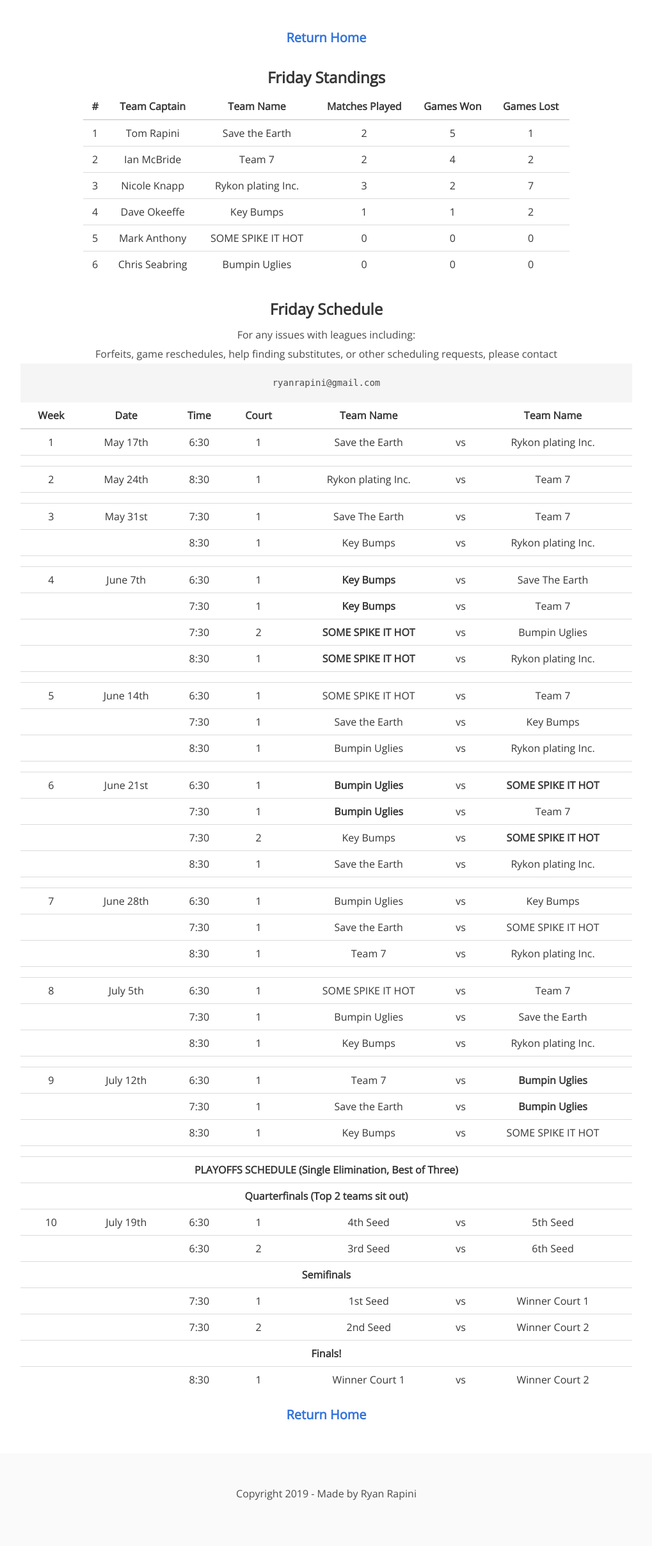
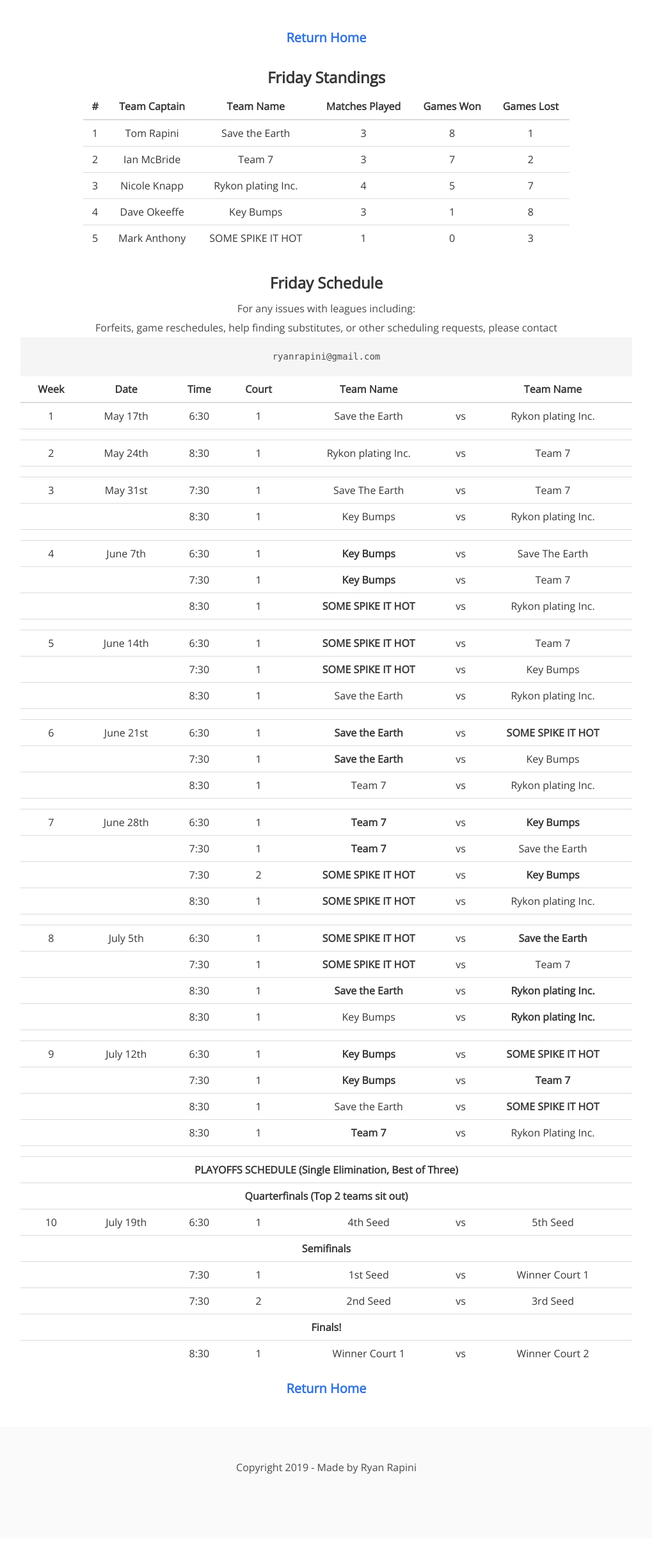
Before and after one commit to ryanrapini/jammsvolleyball, a PHP site: page /leagues/friday in a window 1280 px wide. Shown: the part 67-2483 px from the top of the page at 64% size, without its empty margins (130-1149 px from the left). After the commit the page ends 2370 px from the top, so only its background shows below. Run offline with PHP 8.4, Linux system fonts and the light colour scheme.

Commit message:
Friday schedule back to 5

```diff
--- a/public/leagues/friday/index.php
+++ b/public/leagues/friday/index.php
@@ -36,49 +36,41 @@
                                     <td>1</td>
                                     <td>Tom Rapini</td>
                                     <td>Save the Earth</td>
-                                    <td>2</td>
-                                    <td>5</td>
+                                    <td>3</td>
+                                    <td>8</td>
                                     <td>1</td>
                                 </tr>
                                 <tr>
                                     <td>2</td>
                                     <td>Ian McBride</td>
                                     <td>Team 7</td>
-                                    <td>2</td>
-                                    <td>4</td>
+                                    <td>3</td>
+                                    <td>7</td>
                                     <td>2</td>
                                 </tr>
                                 <tr>
                                     <td>3</td>
                                     <td>Nicole Knapp</td>
                                     <td>Rykon plating Inc.</td>
-                                    <td>3</td>
-                                    <td>2</td>
+                                    <td>4</td>
+                                    <td>5</td>
                                     <td>7</td>
                                 </tr>
                                 <tr>
                                     <td>4</td>
                                     <td>Dave Okeeffe</td>
                                     <td>Key Bumps</td>
+                                    <td>3</td>
                                     <td>1</td>
-                                    <td>1</td>
-                                    <td>2</td>
+                                    <td>8</td>
                                 </tr>
                                 <tr>
                                     <td>5</td>
                                     <td>Mark Anthony</td>
                                     <td>SOME SPIKE IT HOT</td>
+                                    <td>1</td>
                                     <td>0</td>
-                                    <td>0</td>
-                                    <td>0</td>
-                                </tr>
-                                <tr>
-                                    <td>6</td>
-                                    <td>Chris Seabring</td>
-                                    <td>Bumpin Uglies</td>
-                                    <td>0</td>
-                                    <td>0</td>
-                                    <td>0</td>
+                                    <td>3</td>
                                 </tr>
                             </tbody>
                         </table>
@@ -160,11 +152,95 @@
                                 <tr>
                                     <td></td>
                                     <td></td>
+                                    <td>8:30</td>
+                                    <td>1</td>
+                                    <td><strong>SOME SPIKE IT HOT</strong></td>
+                                    <td>vs</td>
+                                    <td>Rykon plating Inc.</td>
+                                </tr>
+                                <tr><td colspan="7"></td></tr>
+                                <tr>
+                                    <td>5</td>
+                                    <td>June 14th</td>
+                                    <td>6:30</td>
+                                    <td>1</td>
+                                    <td><strong>SOME SPIKE IT HOT</strong></td>
+                                    <td>vs</td>
+                                    <td>Team 7</td>
+                                </tr>
+                                <tr>
+                                    <td></td>
+                                    <td></td>
+                                    <td>7:30</td>
+                                    <td>1</td>
+                                    <td><strong>SOME SPIKE IT HOT</strong></td>
+                                    <td>vs</td>
+                                    <td>Key Bumps</td>
+                                </tr>
+                                <tr>
+                                    <td></td>
+                                    <td></td>
+                                    <td>8:30</td>
+                                    <td>1</td>
+                                    <td>Save the Earth</td>
+                                    <td>vs</td>
+                                    <td>Rykon plating Inc.</td>
+                                </tr>
+                                <tr><td colspan="7"></td></tr>
+                                <tr>
+                                    <td>6</td>
+                                    <td>June 21st</td>
+                                    <td>6:30</td>
+                                    <td>1</td>
+                                    <td><strong>Save the Earth</strong></td>
+                                    <td>vs</td>
+                                    <td><strong>SOME SPIKE IT HOT</strong></td>
+                                </tr>
+                                <tr>
+                                    <td></td>
+                                    <td></td>
+                                    <td>7:30</td>
+                                    <td>1</td>
+                                    <td><strong>Save the Earth</strong></td>
+                                    <td>vs</td>
+                                    <td>Key Bumps</td>
+                                </tr>
+                                <tr>
+                                    <td></td>
+                                    <td></td>
+                                    <td>8:30</td>
+                                    <td>1</td>
+                                    <td>Team 7</td>
+                                    <td>vs</td>
+                                    <td>Rykon plating Inc.</td>
+                                </tr>
+                                <tr><td colspan="7"></td></tr>
+                                <tr>
+                                    <td>7</td>
+                                    <td>June 28th</td>
+                                    <td>6:30</td>
+                                    <td>1</td>
+                                    <td><strong>Team 7</strong></td>
+                                    <td>vs</td>
+                                    <td><strong>Key Bumps</strong></td>
+                                </tr>
+                                <tr>
+                                    <td></td>
+                                    <td></td>
+                                    <td>7:30</td>
+                                    <td>1</td>
+                                    <td><strong>Team 7</strong></td>
+                                    <td>vs</td>
+                                    <td>Save the Earth</td>
+                                </tr>
+                                <tr>
+                                    <td></td>
+                                    <td></td>
                                     <td>7:30</td>
                                     <td>2</td>
                                     <td><strong>SOME SPIKE IT HOT</strong></td>
                                     <td>vs</td>
-                                    <td>Bumpin Uglies</td>
+                                    <td><strong>Key Bumps</strong></td>
                                 </tr>
                                 <tr>
                                     <td></td>
@@ -177,39 +253,48 @@
                                 </tr>
                                 <tr><td colspan="7"></td></tr>
                                 <tr>
-                                    <td>5</td>
-                                    <td>June 14th</td>
+                                    <td>8</td>
+                                    <td>July 5th</td>
                                     <td>6:30</td>
                                     <td>1</td>
-                                    <td>SOME SPIKE IT HOT</td>
+                                    <td><strong>SOME SPIKE IT HOT</strong></td>
+                                    <td>vs</td>
+                                    <td><strong>Save the Earth</strong></td>
+                                </tr>
+                                <tr>
+                                    <td></td>
+                                    <td></td>
+                                    <td>7:30</td>
+                                    <td>1</td>
+                                    <td><strong>SOME SPIKE IT HOT</strong></td>
                                     <td>vs</td>
                                     <td>Team 7</td>
                                 </tr>
                                 <tr>
                                     <td></td>
                                     <td></td>
-                                    <td>7:30</td>
+                                    <td>8:30</td>
                                     <td>1</td>
-                                    <td>Save the Earth</td>
+                                    <td><strong>Save the Earth</strong></td>
                                     <td>vs</td>
-                                    <td>Key Bumps</td>
+                                    <td><strong>Rykon plating Inc.</strong></td>
                                 </tr>
                                 <tr>
                                     <td></td>
                                     <td></td>
                                     <td>8:30</td>
                                     <td>1</td>
-                                    <td>Bumpin Uglies</td>
+                                    <td>Key Bumps</td>
                                     <td>vs</td>
-                                    <td>Rykon plating Inc.</td>
+                                    <td><strong>Rykon plating Inc.</strong></td>
                                 </tr>
                                 <tr><td colspan="7"></td></tr>
                                 <tr>
-                                    <td>6</td>
-                                    <td>June 21st</td>
+                                    <td>9</td>
+                                    <td>July 12th</td>
                                     <td>6:30</td>
                                     <td>1</td>
-                                    <td><strong>Bumpin Uglies</strong></td>
+                                    <td><strong>Key Bumps</strong></td>
                                     <td>vs</td>
                                     <td><strong>SOME SPIKE IT HOT</strong></td>
                                 </tr>
@@ -218,16 +303,16 @@
                                     <td></td>
                                     <td>7:30</td>
                                     <td>1</td>
-                                    <td><strong>Bumpin Uglies</strong></td>
+                                    <td><strong>Key Bumps</strong></td>
                                     <td>vs</td>
-                                    <td>Team 7</td>
+                                    <td><strong>Team 7</strong></td>
                                 </tr>
                                 <tr>
                                     <td></td>
                                     <td></td>
-                                    <td>7:30</td>
-                                    <td>2</td>
-                                    <td>Key Bumps</td>
+                                    <td>8:30</td>
+                                    <td>1</td>
+                                    <td>Save the Earth</td>
                                     <td>vs</td>
                                     <td><strong>SOME SPIKE IT HOT</strong></td>
                                 </tr>
@@ -236,93 +321,9 @@
                                     <td></td>
                                     <td>8:30</td>
                                     <td>1</td>
-                                    <td>Save the Earth</td>
+                                    <td><strong>Team 7</strong></td>
                                     <td>vs</td>
-                                    <td>Rykon plating Inc.</td>
-                                </tr>
-                                <tr><td colspan="7"></td></tr>
-                                <tr>
-                                    <td>7</td>
-                                    <td>June 28th</td>
-                                    <td>6:30</td>
-                                    <td>1</td>
-                                    <td>Bumpin Uglies</td>
-                                    <td>vs</td>
-                                    <td>Key Bumps</td>
-                                </tr>
-                                <tr>
-                                    <td></td>
-                                    <td></td>
-                                    <td>7:30</td>
-                                    <td>1</td>
-                                    <td>Save the Earth</td>
-                                    <td>vs</td>
-                                    <td>SOME SPIKE IT HOT</td>
-                                </tr>
-                                <tr>
-                                    <td></td>
-                                    <td></td>
-                                    <td>8:30</td>
-                                    <td>1</td>
-                                    <td>Team 7</td>
-                                    <td>vs</td>
-                                    <td>Rykon plating Inc.</td>
-                                </tr>
-                                <tr><td colspan="7"></td></tr>
-                                <tr>
-                                    <td>8</td>
-                                    <td>July 5th</td>
-                                    <td>6:30</td>
-                                    <td>1</td>
-                                    <td>SOME SPIKE IT HOT</td>
-                                    <td>vs</td>
-                                    <td>Team 7</td>
-                                </tr>
-                                <tr>
-                                    <td></td>
-                                    <td></td>
-                                    <td>7:30</td>
-                                    <td>1</td>
-                                    <td>Bumpin Uglies</td>
-                                    <td>vs</td>
-                                    <td>Save the Earth</td>
-                                </tr>
-                                <tr>
-                                    <td></td>
-                                    <td></td>
-                                    <td>8:30</td>
-                                    <td>1</td>
-                                    <td>Key Bumps</td>
-                                    <td>vs</td>
-                                    <td>Rykon plating Inc.</td>
-                                </tr>
-                                <tr><td colspan="7"></td></tr>
-                                <tr>
-                                    <td>9</td>
-                                    <td>July 12th</td>
-                                    <td>6:30</td>
-                                    <td>1</td>
-                                    <td>Team 7</td>
-                                    <td>vs</td>
-                                    <td><strong>Bumpin Uglies</strong></td>
-                                </tr>
-                                <tr>
-                                    <td></td>
-                                    <td></td>
-                                    <td>7:30</td>
-                                    <td>1</td>
-                                    <td>Save the Earth</td>
-                                    <td>vs</td>
-                                    <td><strong>Bumpin Uglies</strong></td>
-                                </tr>
-                                <tr>
-                                    <td></td>
-                                    <td></td>
-                                    <td>8:30</td>
-                                    <td>1</td>
-                                    <td>Key Bumps</td>
-                                    <td>vs</td>
-                                    <td>SOME SPIKE IT HOT</td>
+                                    <td>Rykon Plating Inc.</td>
                                 </tr>
                                 <tr><td colspan="7"></td></tr>
                                 <tr><td colspan="7"><strong>PLAYOFFS SCHEDULE (Single Elimination, Best of Three)</strong></td></tr>
@@ -335,15 +336,6 @@
                                     <td>4th Seed</td>
                                     <td>vs</td>
                                     <td>5th Seed</td>
-                                </tr>
-                                <tr>
-                                    <td></td>
-                                    <td></td>
-                                    <td>6:30</td>
-                                    <td>2</td>
-                                    <td>3rd Seed</td>
-                                    <td>vs</td>
-                                    <td>6th Seed</td>
                                 </tr>
                                 <tr><td colspan="7" style="text-align: center;"><strong>Semifinals</strong></td></tr>
                                 <tr>
@@ -362,7 +354,7 @@
                                     <td>2</td>
                                     <td>2nd Seed</td>
                                     <td>vs</td>
-                                    <td>Winner Court 2</td>
+                                    <td>3rd Seed</td>
                                 </tr>
                                 <tr><td colspan="7" style="text-align: center;"><strong>Finals!</strong></td></tr>
                                 <tr>
```
